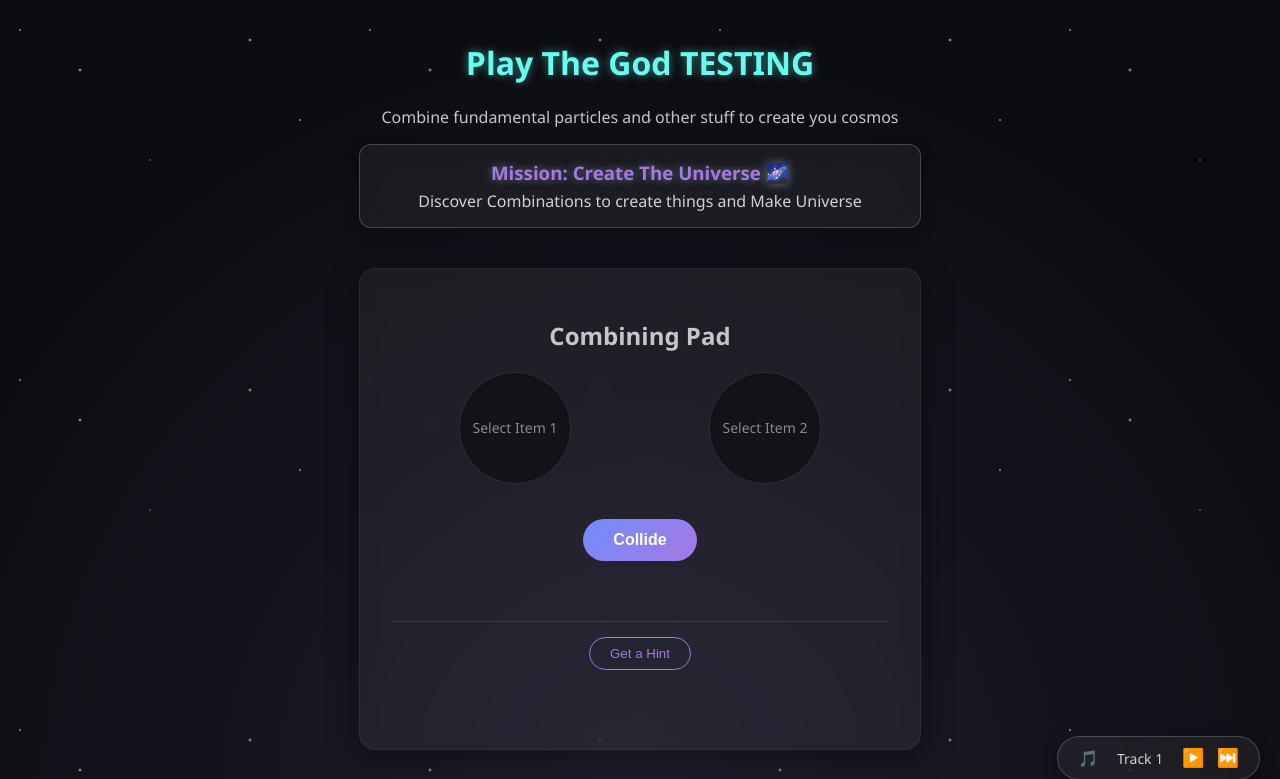
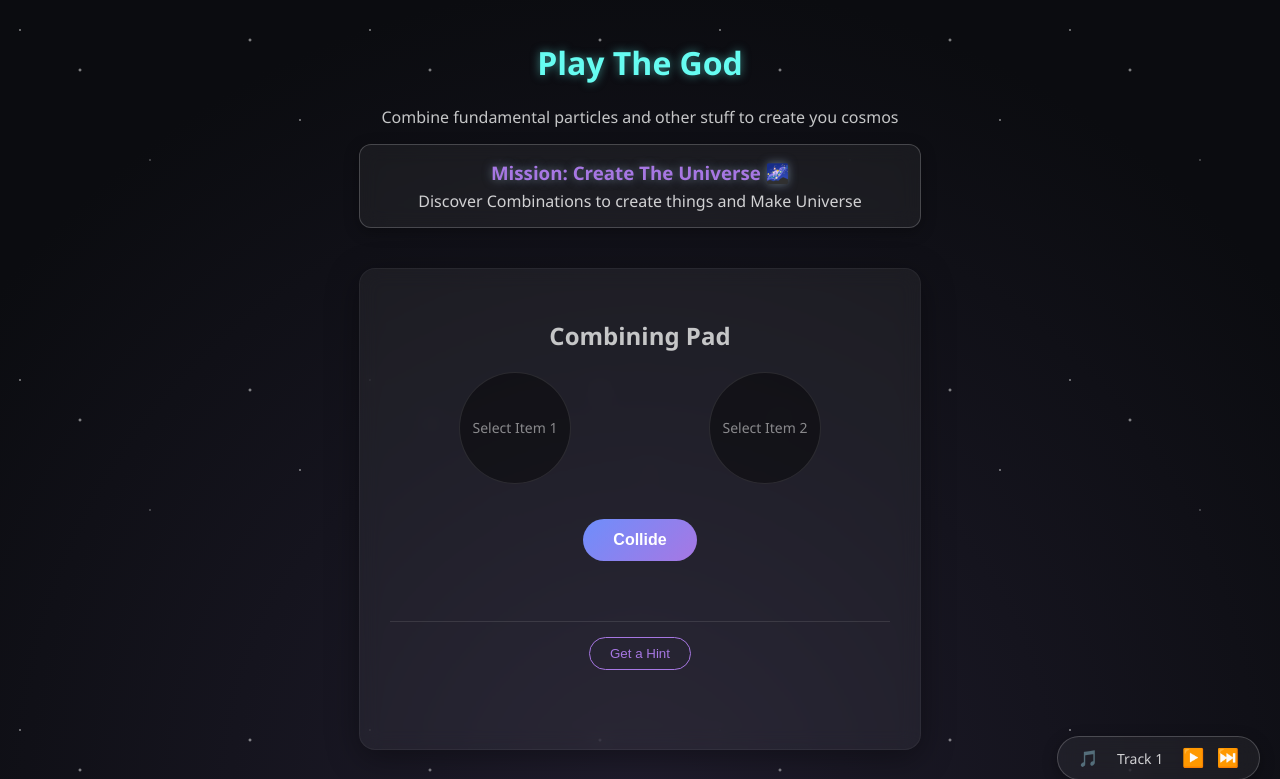
Before and after one commit to Dixit106/project-zero-touch, a Flask app: page / in a window 1280 px wide. Shown: the top 779 px of the page. Run offline with Flask 3, Linux system fonts and the light colour scheme.

Commit message:
undo the testing thing

```diff
--- a/templates/index.html
+++ b/templates/index.html
@@ -9,7 +9,7 @@
 <body>
 
     <header>
-        <h1>Play The God TESTING</h1>
+        <h1>Play The God</h1>
         <p>Combine fundamental particles and other stuff to create you cosmos</p>
     </header>
 
```
